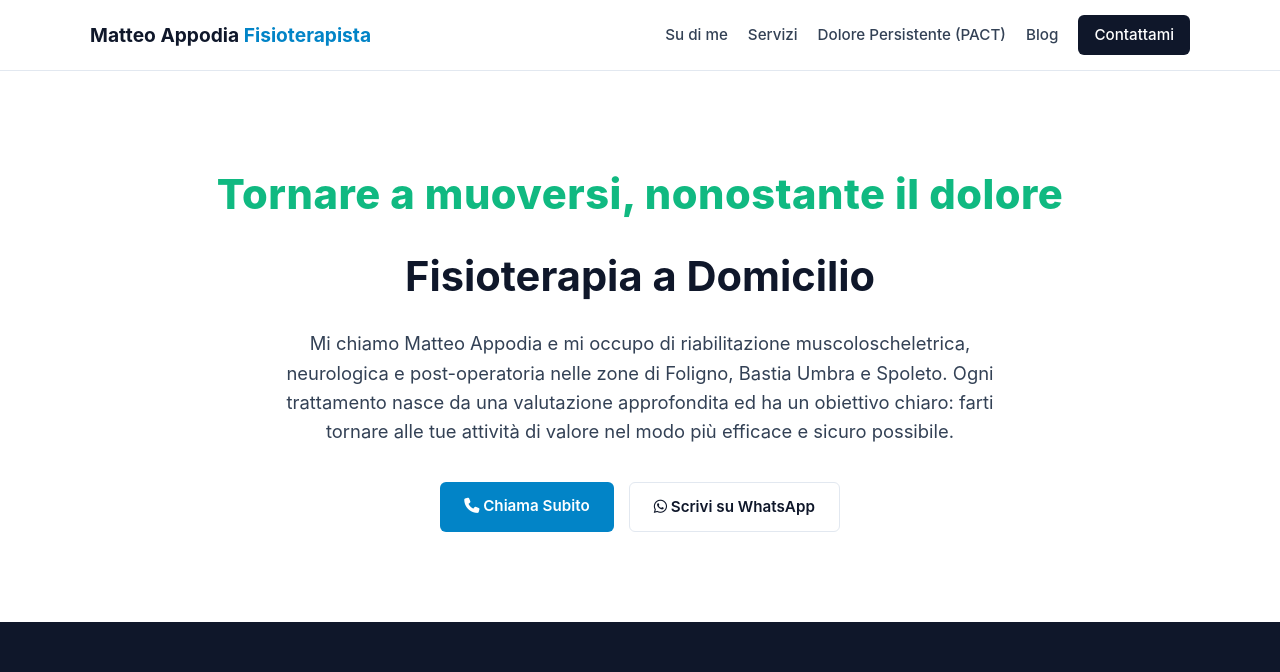
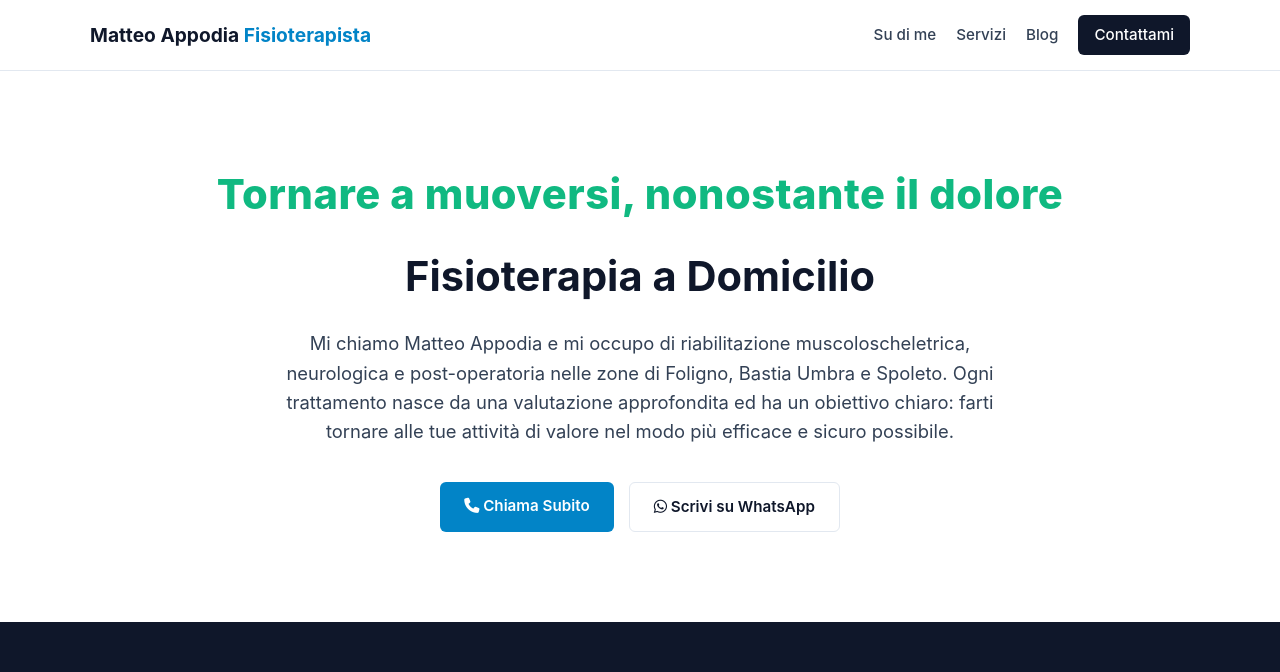
Before and after one commit to matteoappodia02-max/matteo-appodia-fisioterapista, a Jekyll site: the page built from index.html, in a window 1280 px wide. Shown: the top 672 px of the page. Built offline with Jekyll 4.4.1, drawn with Linux system fonts in a browser that asks for light colours; grey boxes are pictures that could not be loaded.

Commit message:
Update default.html

```diff
--- a/_layouts/default.html
+++ b/_layouts/default.html
@@ -88,7 +88,7 @@
           <nav>
                 <a href="{{ site.baseurl }}/#about">Su di me</a>
                 <a href="{{ site.baseurl }}/fisioterapia-a-domicilio/">Servizi</a>
-                <a href="{{ site.baseurl }}/dolore-persistente/">Dolore Persistente (PACT)</a>
+                <!--<a href="{{ site.baseurl }}/dolore-persistente/">Dolore Persistente</a>-->
                 <a href="{{ site.baseurl }}/#blog">Blog</a>
                 <a href="{{ site.baseurl }}/#contatti" class="btn-nav">Contattami</a>
           </nav>
```
